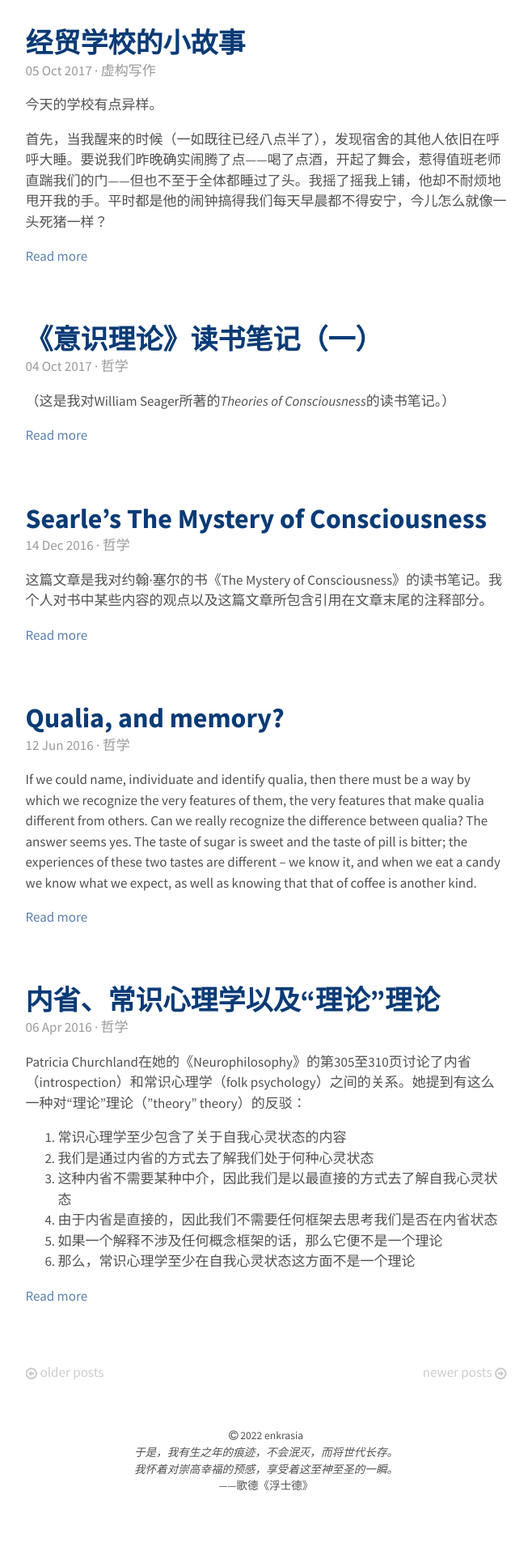
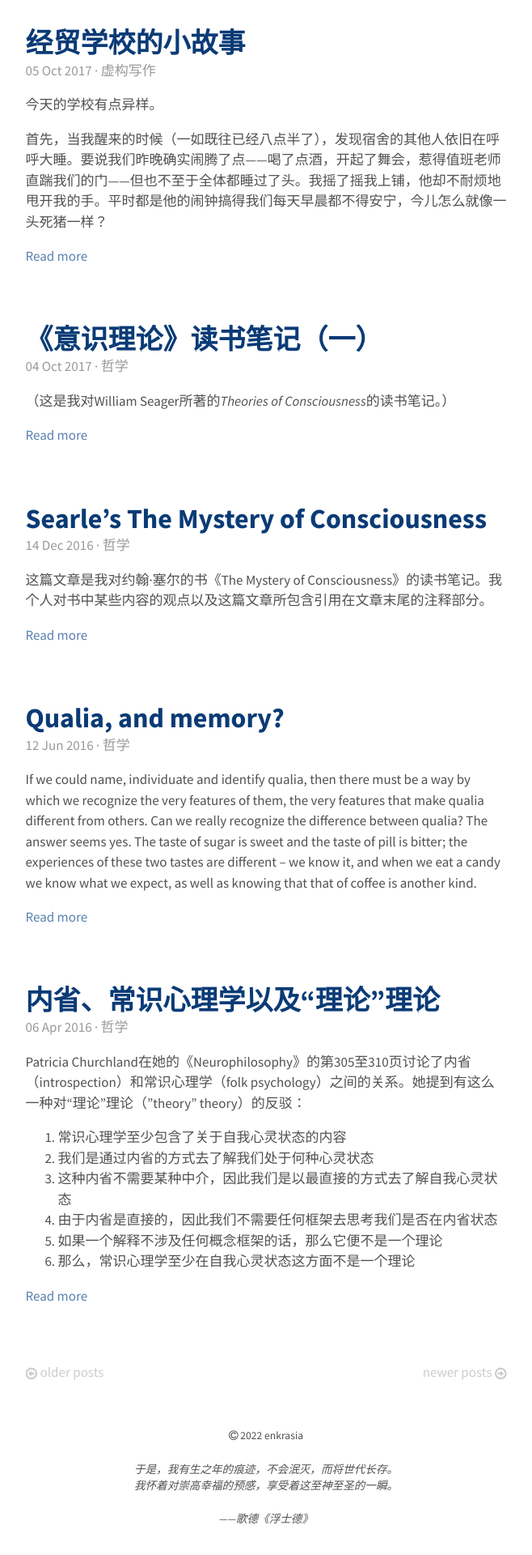
Before and after one commit to enkrasia/enkrasia.github.io, a Jekyll site: the page built from blog/index.html, in a window 1280 px wide. Shown: the part 1332-3252 px from the top of the page at 81% size, without its empty margins (311-969 px from the left). Built offline with Jekyll 4.4.1, drawn with Linux system fonts in a browser that asks for light colours; the list of posts is cut into pages by our own code; before the commit the page ends 3212 px from its top, so only the background shows below that.

```diff
--- a/_layouts/default.html
+++ b/_layouts/default.html
@@ -26,9 +26,10 @@
             <!-- <span>Powered by <a href="http://jekyllrb.com/">Jekyll</a></span> -->
             {% if page.title == "Blog" %}
               <p>
+                </br>
                 <i>于是，我有生之年的痕迹，不会泯灭，而将世代长存。</i></br>
                 <i>我怀着对崇高幸福的预感，享受着这至神至圣的一瞬。</i></br>
-                ——歌德《浮士德》
+                </br><i>——歌德《浮士德》</i>
               </p>
             {% endif %}
 
```
